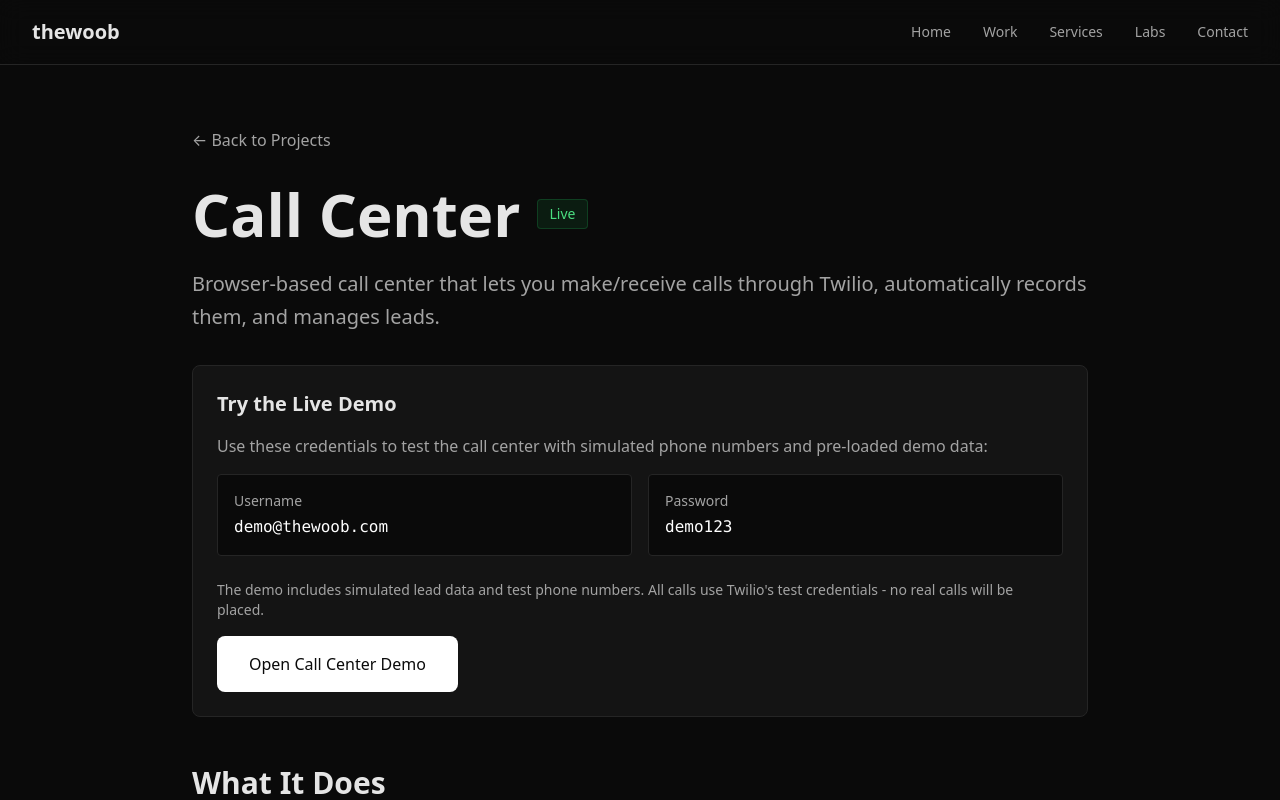
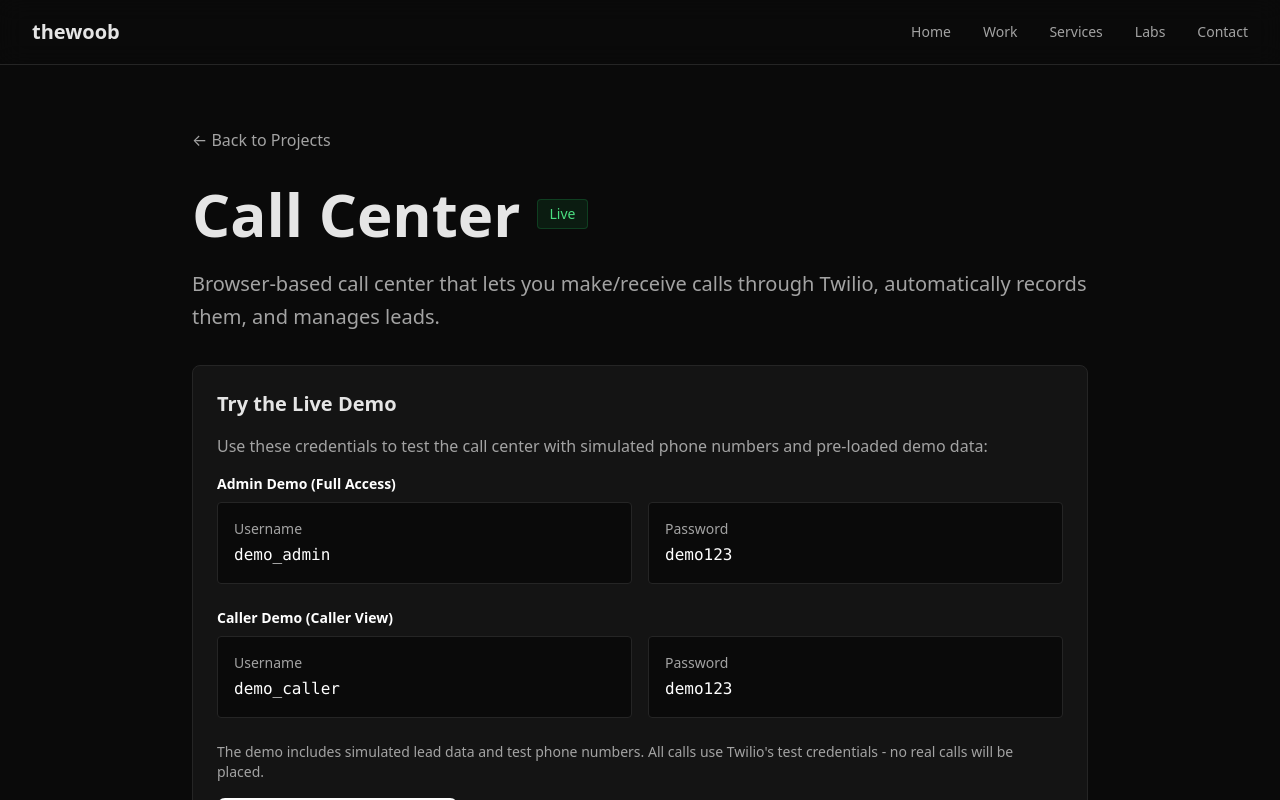
Before and after one commit to TheKingKohn/flagship, a Next.js app: page /work/callcenter in a window 1280 px wide. Shown: the top 800 px of the page. Built offline with nearby package versions, Linux system fonts and the light colour scheme.

Commit message:
Update Call Center demo credentials with admin and caller accounts

```diff
--- a/src/app/work/callcenter/page.tsx
+++ b/src/app/work/callcenter/page.tsx
@@ -40,16 +40,37 @@ export default function CallCenterPage() {
           <p className="text-dark-muted mb-4">
             Use these credentials to test the call center with simulated phone numbers and pre-loaded demo data:
           </p>
-          <div className="grid md:grid-cols-2 gap-4 mb-6">
+
+          {/* Admin Demo */}
+          <div className="mb-6">
+            <div className="text-sm font-semibold text-white mb-2">Admin Demo (Full Access)</div>
+            <div className="grid md:grid-cols-2 gap-4">
               <div className="p-4 bg-dark-bg rounded border border-dark-border">
                 <div className="text-sm text-dark-muted mb-1">Username</div>
-              <div className="font-mono text-white">demo@thewoob.com</div>
+                <div className="font-mono text-white">demo_admin</div>
               </div>
               <div className="p-4 bg-dark-bg rounded border border-dark-border">
                 <div className="text-sm text-dark-muted mb-1">Password</div>
                 <div className="font-mono text-white">demo123</div>
               </div>
             </div>
+          </div>
+
+          {/* Caller Demo */}
+          <div className="mb-6">
+            <div className="text-sm font-semibold text-white mb-2">Caller Demo (Caller View)</div>
+            <div className="grid md:grid-cols-2 gap-4">
+              <div className="p-4 bg-dark-bg rounded border border-dark-border">
+                <div className="text-sm text-dark-muted mb-1">Username</div>
+                <div className="font-mono text-white">demo_caller</div>
+              </div>
+              <div className="p-4 bg-dark-bg rounded border border-dark-border">
+                <div className="text-sm text-dark-muted mb-1">Password</div>
+                <div className="font-mono text-white">demo123</div>
+              </div>
+            </div>
+          </div>
+
           <p className="text-sm text-dark-muted mb-4">
             The demo includes simulated lead data and test phone numbers. All calls use Twilio's test credentials - no real calls will be placed.
           </p>
```
Lines whose indentation alone changed are shown as unchanged.
